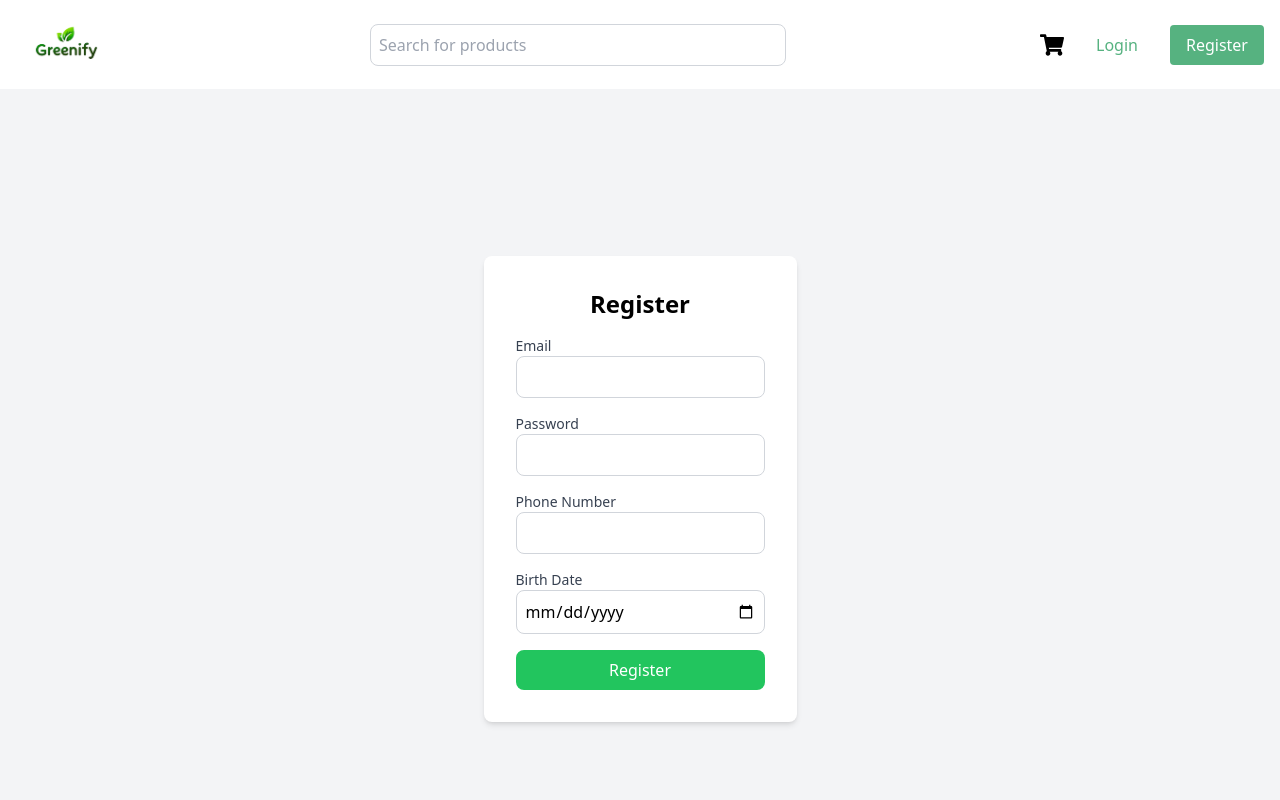
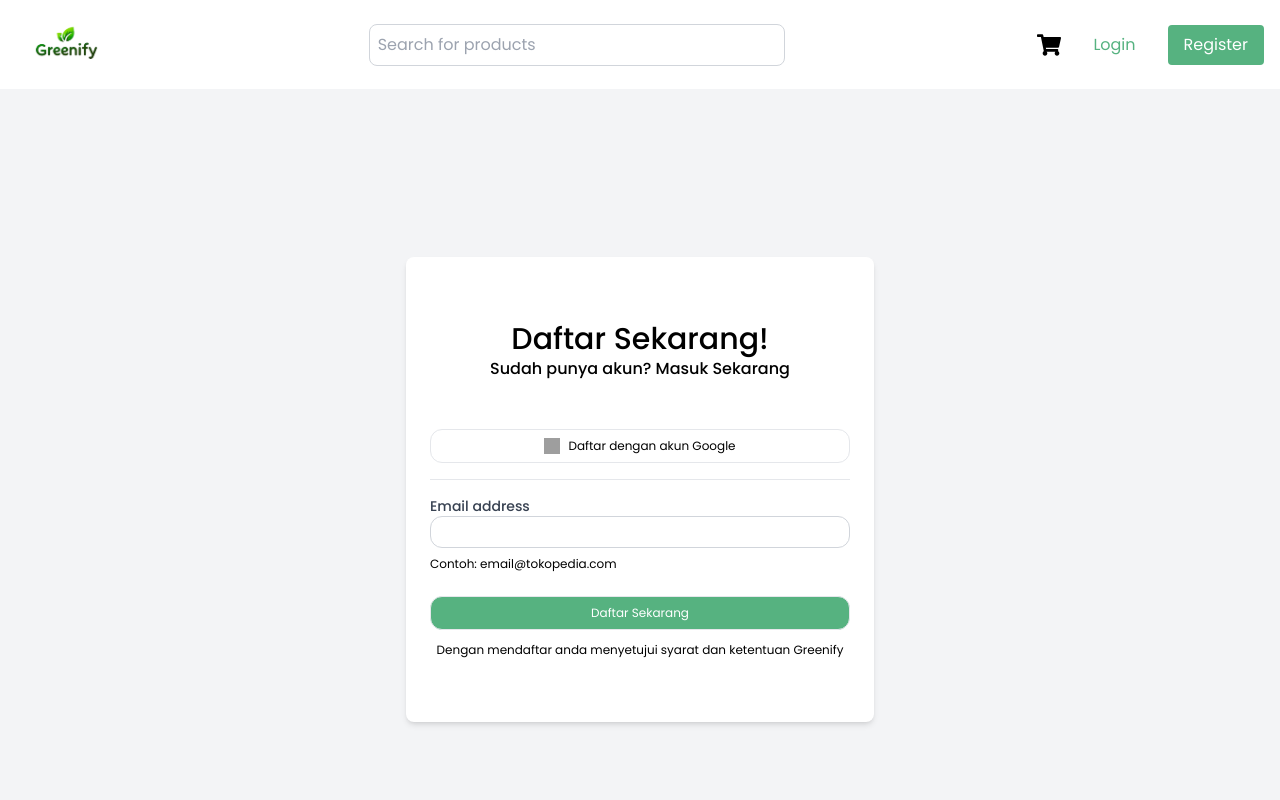
Before and after one commit to Greenify-revou/greenify-client, a Next.js app: page /register in a window 1280 px wide. Shown: the top 800 px of the page. Built offline with nearby package versions, Linux system fonts and the light colour scheme; grey boxes are pictures that could not be loaded.

Commit message:
update feature login,register,page
update feature login,register,page restyling forgot password,email verif.

```diff
--- a/src/components/ForgotPassword/EmailForm.tsx
+++ b/src/components/ForgotPassword/EmailForm.tsx
@@ -15,7 +15,7 @@ const EmailForm = () => {
   return (
     <form
       onSubmit={handleSubmit}
-      className="max-w-sm mx-auto bg-white p-8 rounded-lg shadow-md"
+      className="max-w-md w-full mx-auto bg-white p-8 rounded-lg shadow-md py-36"
     >
       <h2 className="text-2xl font-semibold text-center mb-4">
         Forgot Password
@@ -38,7 +38,7 @@ const EmailForm = () => {
       </div>
       <button
         type="submit"
-        className="w-full py-2 bg-blue-500 text-white rounded-lg hover:bg-blue-400 transition"
+        className="w-full py-2 bg-[#56B280] text-white rounded-lg hover:bg-green-400 transition"
       >
         Send Verification Code
       </button>
--- a/src/components/ForgotPassword/ResetPasswordForm.tsx
+++ b/src/components/ForgotPassword/ResetPasswordForm.tsx
@@ -17,7 +17,7 @@ const ResetPasswordForm = () => {
   return (
     <form
       onSubmit={handleSubmit}
-      className="max-w-sm mx-auto bg-white p-8 rounded-lg shadow-md"
+      className="max-w-md w-full mx-auto bg-white p-8 rounded-lg shadow-md py-32"
     >
       <h2 className="text-2xl font-semibold text-center mb-4">Reset Password</h2>
       <div className="mb-4">
@@ -48,7 +48,7 @@ const ResetPasswordForm = () => {
       </div>
       <button
         type="submit"
-        className="w-full py-2 bg-green-500 text-white rounded-lg hover:bg-green-400 transition"
+        className="w-full py-2 bg-[#56B280] text-white rounded-lg hover:bg-green-400 transition"
       >
         Reset Password
       </button>
--- a/src/components/ForgotPassword/VerificationForm.tsx
+++ b/src/components/ForgotPassword/VerificationForm.tsx
@@ -2,12 +2,32 @@ import { useState } from "react";
 import { useRouter } from "next/router";
 
 const VerificationForm = () => {
-  const [code, setCode] = useState("");
+  const [otp, setOtp] = useState(Array(4).fill(""));
   const router = useRouter();
 
-  const handleSubmit = (e: React.FormEvent) => {
+  const handleChange = (value, index) => {
+    const newOtp = [...otp];
+    newOtp[index] = value.slice(-1);
+    setOtp(newOtp);
+
+
+    if (value && index < otp.length - 1) {
+      const nextInput = document.getElementById(`otp-${index + 1}`);
+      if (nextInput) nextInput.focus();
+    }
+  };
+
+  const handleKeyDown = (e, index) => {
+    if (e.key === "Backspace" && !otp[index] && index > 0) {
+      const prevInput = document.getElementById(`otp-${index - 1}`);
+      if (prevInput) prevInput.focus();
+    }
+  };
+
+  const handleSubmit = (e) => {
     e.preventDefault();
-    console.log("Verifying code:", code);
+    const otpCode = otp.join("");
+    console.log("Verifying OTP code:", otpCode);
 
     router.push("/forgot-password/reset");
   };
@@ -15,33 +35,47 @@ const VerificationForm = () => {
   return (
     <form
       onSubmit={handleSubmit}
-      className="max-w-sm mx-auto bg-white p-8 rounded-lg shadow-md"
+      className="max-w-md w-full mx-auto bg-white p-8 rounded-lg shadow-md py-32"
     >
       <h2 className="text-2xl font-semibold text-center mb-4">
-        Verification Code
+        Email Verification
       </h2>
       <p className="text-gray-600 text-sm mb-6 text-center">
-        Enter the verification code sent to your email.
+        Enter the numeric OTP code that has been sent to your email.
       </p>
-      <div className="mb-4">
-        <label htmlFor="code" className="block text-sm font-medium text-gray-700">
-          Verification Code
-        </label>
-        <input
-          type="text"
-          id="code"
-          value={code}
-          onChange={(e) => setCode(e.target.value)}
-          className="w-full p-2 border border-gray-300 rounded-lg focus:ring-2 focus:ring-blue-500"
-          required
-        />
+
+      <div className="flex justify-center gap-2 mb-6">
+        {otp.map((digit, index) => (
+          <input
+            key={index}
+            id={`otp-${index}`}
+            type="text"
+            value={digit}
+            onChange={(e) => handleChange(e.target.value, index)}
+            onKeyDown={(e) => handleKeyDown(e, index)}
+            className="w-12 h-12 text-center text-xl border border-gray-300 rounded-md focus:ring-2 focus:ring-blue-500"
+            maxLength={1}
+            required
+          />
+        ))}
       </div>
+
       <button
         type="submit"
-        className="w-full py-2 bg-blue-500 text-white rounded-lg hover:bg-blue-400 transition"
+        className="w-full py-2 bg-[#56B280] text-white rounded-lg hover:bg-green-400 transition"
       >
-        Verify Code
+        Next
       </button>
+
+      <div className="text-center mt-4">
+        <button
+          type="button"
+          onClick={() => console.log("Resend OTP")}
+          className="text-blue-500 hover:underline"
+        >
+          Didn't get the code? Resend Code
+        </button>
+      </div>
     </form>
   );
 };
--- a/src/components/LoginForm/index.tsx
+++ b/src/components/LoginForm/index.tsx
@@ -1,75 +1,111 @@
-import { useState } from "react";
-import { useRouter } from "next/router";
+import { useState } from 'react'
+import { useRouter } from 'next/router'
+import Link from 'next/link'
 
 const LoginForm = () => {
-  const [email, setEmail] = useState("");
-  const [password, setPassword] = useState("");
-  const [rememberMe, setRememberMe] = useState(false);
-  const router = useRouter();
+  const [email, setEmail] = useState('')
+  const [password, setPassword] = useState('')
+  const [rememberMe, setRememberMe] = useState(false)
+  const router = useRouter()
 
   const handleSubmit = (e: React.FormEvent) => {
-    e.preventDefault();
-    console.log("Login with:", { email, password, rememberMe });
-  };
+    e.preventDefault()
+    console.log('Login with:', { email, password, rememberMe })
+  }
 
   const handleForgotPassword = () => {
-    router.push("/forgot-password/email");
-  };
+    router.push('/forgot-password/email')
+  }
 
   return (
-    <form onSubmit={handleSubmit} className="max-w-sm mx-auto bg-white p-8 rounded-lg shadow-md">
-      <h2 className="text-2xl font-semibold text-center mb-4">Login</h2>
-      <div className="mb-4">
-        <label htmlFor="email" className="block text-sm font-medium text-gray-700">Email</label>
+    <form
+      onSubmit={handleSubmit}
+      className='max-w-md w-full mx-auto bg-white p-8 rounded-lg shadow-md py-16'
+    >
+      <h2 className='text-3xl font-medium text-center mb-2'>
+      Log In
+      </h2>
+      <p className='text-base font-medium text-center mb-12'>
+        Don't have an account ?{' '}
+        <Link
+          href='/register'
+          className='text-dark-green hover:opacity-50 transition-all duration-300'
+        >
+          Register Now
+        </Link>
+      </p>
+      <div className='mb-4'>
+        <label htmlFor='email' className='block text-sm font-medium text-black'>
+          Email address
+        </label>
         <input
-          type="email"
-          id="email"
+          type='email'
+          id='email'
           value={email}
           onChange={(e) => setEmail(e.target.value)}
-          className="w-full p-2 border border-gray-300 rounded-lg focus:ring-2 focus:ring-blue-500"
+          className='w-full h-8 py-2 px-2.5 border border-gray-300 rounded-xl focus:ring-2 focus:ring-dark-green focus:outline-none text-sm'
           required
         />
       </div>
-      <div className="mb-4">
-        <label htmlFor="password" className="block text-sm font-medium text-gray-700">Password</label>
+      <div className='mb-4'>
+        <div className='flex justify-between items-center'>
+          <label
+            htmlFor='password'
+            className='block text-sm font-medium text-black'
+          >
+            Password
+          </label>
+          <button
+            type='button'
+            onClick={handleForgotPassword}
+            className='text-blue-500 text-xs hover:underline'
+          >
+            Forgot Password?
+          </button>
+        </div>
         <input
-          type="password"
-          id="password"
+          type='password'
+          id='password'
           value={password}
           onChange={(e) => setPassword(e.target.value)}
-          className="w-full p-2 border border-gray-300 rounded-lg focus:ring-2 focus:ring-blue-500"
+          className='w-full h-8 py-2 px-2.5 border border-gray-300 rounded-xl focus:ring-2 focus:ring-dark-green focus:outline-none text-sm'
           required
         />
       </div>
 
       {/* Remember Me Checkbox */}
-      <div className="mb-4 flex items-center">
+      <div className='mb-4 flex items-center'>
         <input
-          type="checkbox"
-          id="rememberMe"
+          type='checkbox'
+          id='rememberMe'
           checked={rememberMe}
           onChange={(e) => setRememberMe(e.target.checked)}
-          className="h-4 w-4 text-blue-500 focus:ring-blue-500"
+          className='h-4 w-4 text-blue-500 focus:ring-blue-500'
         />
-        <label htmlFor="rememberMe" className="ml-2 text-sm text-gray-700">Remember Me</label>
+        <label htmlFor='rememberMe' className='ml-2 text-sm text-gray-700'>
+          Remember Me
+        </label>
       </div>
 
       {/* Forgot Password */}
-      <div className="mb-4 text-right">
-        <button
-          type="button"
-          onClick={handleForgotPassword}
-          className="text-blue-500 text-sm hover:underline"
-        >
-          Forgot Password?
-        </button>
-      </div>
+      <div className='mb-4 text-right'></div>
 
-      <button type="submit" className="w-full py-2 bg-blue-500 text-white rounded-lg hover:bg-blue-400 transition">
+      <button
+        type='submit'
+        className='w-full h-8 bg-[#56B280] border border-gray-300 rounded-xl focus:ring-2 focus:ring-[#56B280] focus:outline-none text-sm text-white hover:bg-green-400'
+      >
         Login
       </button>
+      <hr className='my-4' />
+      <button
+        type='button'
+        className='flex gap-4 justify-center items-center w-full h-8 bg-white border border-gray-300 rounded-xl focus:ring-2 focus:ring-[#56B280] focus:outline-none text-sm'
+      >
+        <img src='/public/google-icon.svg' alt='Google' className='w-4 h-4' />
+        Sign Up with Google Account
+      </button>
     </form>
-  );
-};
+  )
+}
 
-export default LoginForm;
+export default LoginForm
--- a/src/components/RegisterForm/index.tsx
+++ b/src/components/RegisterForm/index.tsx
@@ -1,70 +1,66 @@
 import { useState } from "react";
 
-const RegisterForm = () => {
+const RegisterForm = ({ onNext }) => {
   const [email, setEmail] = useState("");
-  const [password, setPassword] = useState("");
-  const [phone, setPhone] = useState("");
-  const [birthDate, setBirthDate] = useState("");
 
-  const handleSubmit = (e: React.FormEvent) => {
+  const handleSubmit = (e) => {
     e.preventDefault();
-
-    console.log("Register with:", { email, password, phone, birthDate });
+    console.log("Email submitted:", email);
+    onNext();
   };
 
   return (
-    <form onSubmit={handleSubmit} className="max-w-sm mx-auto bg-white p-8 rounded-lg shadow-md">
-      <h2 className="text-2xl font-semibold text-center mb-4">Register</h2>
+    <form
+      onSubmit={handleSubmit}
+      className="max-w-[468px] w-full mx-auto bg-white p-6 rounded-lg shadow-md py-16"
+    >
+      <h2 className="text-3xl font-medium text-center">Daftar Sekarang!</h2>
+      <p className="text-base font-medium text-center mb-12">
+        Sudah punya akun? Masuk Sekarang
+      </p>
+
+      <button
+        type="button"
+        className="flex justify-center items-center gap-2 w-full py-2 min-h-8 text-xs rounded-xl bg-white hover:bg-gray-200 border transition-all duration-300"
+      >
+        <img
+          src="../images/google-icon.svg"
+          alt="Google Logo"
+          className="w-4 h-4"
+        />
+        Daftar dengan akun Google
+      </button>
+
+      <hr className="my-4" />
+
       <div className="mb-4">
-        <label htmlFor="email" className="block text-sm font-medium text-gray-700">Email</label>
+        <label
+          htmlFor="email"
+          className="block text-sm font-medium text-gray-700"
+        >
+          Email address
+        </label>
         <input
           type="email"
           id="email"
           value={email}
           onChange={(e) => setEmail(e.target.value)}
-          className="w-full p-2 border border-gray-300 rounded-lg focus:ring-2 focus:ring-blue-500"
+          className="w-full h-8 py-2 px-2.5 border border-gray-300 rounded-xl focus:ring-2 focus:ring-dark-green focus:outline-none text-sm"
           required
         />
-      </div>
-      <div className="mb-4">
-        <label htmlFor="password" className="block text-sm font-medium text-gray-700">Password</label>
-        <input
-          type="password"
-          id="password"
-          value={password}
-          onChange={(e) => setPassword(e.target.value)}
-          className="w-full p-2 border border-gray-300 rounded-lg focus:ring-2 focus:ring-blue-500"
-          required
-        />
-      </div>
-      {/* Input Nomor Telepon */}
-      <div className="mb-4">
-        <label htmlFor="phone" className="block text-sm font-medium text-gray-700">Phone Number</label>
-        <input
-          type="tel"
-          id="phone"
-          value={phone}
-          onChange={(e) => setPhone(e.target.value)}
-          className="w-full p-2 border border-gray-300 rounded-lg focus:ring-2 focus:ring-blue-500"
-          required
-        />
-      </div>
-      {/* Input Tanggal Lahir */}
-      <div className="mb-4">
-        <label htmlFor="birthDate" className="block text-sm font-medium text-gray-700">Birth Date</label>
-        <input
-          type="date"
-          id="birthDate"
-          value={birthDate}
-          onChange={(e) => setBirthDate(e.target.value)}
-          className="w-full p-2 border border-gray-300 rounded-lg focus:ring-2 focus:ring-blue-500"
-          required
-        />
+        <p className="text-xs font-light mt-2 mb-6">Contoh: email@tokopedia.com</p>
       </div>
 
-      <button type="submit" className="w-full py-2 bg-green-500 text-white rounded-lg hover:bg-green-400">
-        Register
+      <button
+        type="submit"
+        className="w-full py-2 mb-3 min-h-8 text-xs rounded-xl text-white hover:text-black bg-[#56B280] hover:bg-normal-green focus:ring-2 focus:ring-dark-green focus:outline-none border transition-all duration-300"
+      >
+        Daftar Sekarang
       </button>
+
+      <p className="text-xs font-light text-center">
+        Dengan mendaftar anda menyetujui syarat dan ketentuan Greenify
+      </p>
     </form>
   );
 };
--- /dev/null
+++ b/src/components/RegisterFormBiodata/index.tsx
@@ -0,0 +1,136 @@
+import { useState } from 'react';
+
+const RegisterFormBiodata = () => {
+  const [formData, setFormData] = useState({
+    fullName: '',
+    password: '',
+    confirmPassword: '',
+    birthDate: { year: '', month: '', day: '' },
+  });
+
+  const handleChange = (e) => {
+    const { name, value } = e.target;
+
+    if (name === 'year' || name === 'month' || name === 'day') {
+      setFormData((prev) => ({
+        ...prev,
+        birthDate: { ...prev.birthDate, [name]: value },
+      }));
+    } else {
+      setFormData((prev) => ({
+        ...prev,
+        [name]: value,
+      }));
+    }
+  };
+
+  const handleSubmit = (e) => {
+    e.preventDefault();
+
+    if (formData.password !== formData.confirmPassword) {
+      alert('Password dan Konfirmasi Password tidak cocok');
+      return;
+    }
+
+    console.log('Register Data:', formData);
+  };
+
+  return (
+    <form
+      onSubmit={handleSubmit}
+      className="max-w-[468px] w-full mx-auto bg-white p-6 rounded-lg shadow-md py-16"
+    >
+      <h2 className="text-3xl font-medium text-center">Biodata</h2>
+      <p className="text-base font-medium text-center mb-12">
+        Isi data pribadi kamu untuk melakukan registrasi akun greenify
+      </p>
+
+      <div className="mb-4">
+        <label htmlFor="fullName" className="block text-sm font-medium text-gray-700">
+          Nama Lengkap
+        </label>
+        <input
+          type="text"
+          id="fullName"
+          name="fullName"
+          value={formData.fullName}
+          onChange={handleChange}
+          className="w-full h-8 py-2 px-2.5 border border-gray-300 rounded-xl focus:ring-2 focus:ring-dark-green focus:outline-none text-sm"
+          required
+        />
+      </div>
+
+      <div className="mb-4">
+        <label htmlFor="password" className="block text-sm font-medium text-gray-700">
+          Password
+        </label>
+        <input
+          type="password"
+          id="password"
+          name="password"
+          value={formData.password}
+          onChange={handleChange}
+          className="w-full h-8 py-2 px-2.5 border border-gray-300 rounded-xl focus:ring-2 focus:ring-dark-green focus:outline-none text-sm"
+          required
+        />
+      </div>
+
+      <div className="mb-4">
+        <label htmlFor="confirmPassword" className="block text-sm font-medium text-gray-700">
+          Konfirmasi Password
+        </label>
+        <input
+          type="password"
+          id="confirmPassword"
+          name="confirmPassword"
+          value={formData.confirmPassword}
+          onChange={handleChange}
+          className="w-full h-8 py-2 px-2.5 border border-gray-300 rounded-xl focus:ring-2 focus:ring-dark-green focus:outline-none text-sm"
+          required
+        />
+      </div>
+
+      <div className="mb-4">
+        <label className="block text-sm font-medium text-gray-700">Date of Birth</label>
+        <div className="flex gap-2">
+          <input
+            type="number"
+            name="year"
+            placeholder="Year"
+            value={formData.birthDate.year}
+            onChange={handleChange}
+            className="w-1/3 h-8 py-2 px-2.5 border border-gray-300 rounded-xl focus:ring-2 focus:ring-dark-green focus:outline-none text-sm"
+            required
+          />
+          <input
+            type="number"
+            name="month"
+            placeholder="Month"
+            value={formData.birthDate.month}
+            onChange={handleChange}
+            className="w-1/3 h-8 py-2 px-2.5 border border-gray-300 rounded-xl focus:ring-2 focus:ring-dark-green focus:outline-none text-sm"
+            required
+          />
+          <input
+            type="number"
+            name="day"
+            placeholder="Day"
+            value={formData.birthDate.day}
+            onChange={handleChange}
+            className="w-1/3 h-8 py-2 px-2.5 border border-gray-300 rounded-xl focus:ring-2 focus:ring-dark-green focus:outline-none text-sm"
+            required
+          />
+        </div>
+      </div>
+
+      <button
+        type="submit"
+        className="w-full py-2 mb-3 min-h-8 text-xs rounded-xl text-white hover:text-black bg-[#56B280] hover:bg-normal-green focus:ring-2 focus:ring-dark-green focus:outline-none border transition-all duration-300"
+      >
+        REGISTER
+      </button>
+    </form>
+  );
+};
+
+export default RegisterFormBiodata;
--- a/src/pages/_document.tsx
+++ b/src/pages/_document.tsx
@@ -2,14 +2,20 @@ import { Html, Head, Main, NextScript } from "next/document";
 
 export default function Document() {
   return (
-    <Html lang="en">
+    <Html lang='en'>
       <Head>
-        <link rel="shortcut icon" href="/favicon.png" />
+        <link
+          href='https://fonts.googleapis.com/css2?family=Poppins:wght@400;500;600;700&display=swap'
+          rel='stylesheet'
+        />
+        <meta name='viewport' content='width=device-width, initial-scale=1' />
+        <meta name='description' content='Your website description here' />
+        <link rel='icon' href='/favicon.ico' />
       </Head>
-      <body className="antialiased">
+      <body className='antialiased'>
         <Main />
         <NextScript />
       </body>
     </Html>
-  );
+  )
 }
--- a/src/pages/register/index.tsx
+++ b/src/pages/register/index.tsx
@@ -1,9 +1,18 @@
+import { useState } from "react";
 import RegisterForm from "../../components/RegisterForm";
+import RegisterFormBiodata from "../../components/RegisterFormBiodata";
 
 const RegisterPage = () => {
+  const [step, setStep] = useState(1); // 1: Email Form, 2: Biodata Form
+
+  const handleNextStep = () => {
+    setStep(2); // Pindah ke form biodata
+  };
+
   return (
     <div className="min-h-screen flex items-center justify-center bg-gray-100">
-      <RegisterForm />
+      {step === 1 && <RegisterForm onNext={handleNextStep} />}
+      {step === 2 && <RegisterFormBiodata />}
     </div>
   );
 };
--- a/src/styles/globals.css
+++ b/src/styles/globals.css
@@ -12,10 +12,11 @@
     --background: #0a0a0a;
     --foreground: #ededed;
   }
-}
+} */
 
 body {
-  color: var(--foreground);
+  font-family: 'Poppins', Arial, Helvetica, sans-serif;
+  /* color: var(--foreground);
   background: var(--background);
-  font-family: Arial, Helvetica, sans-serif;
-} */
+  font-family: Arial, Helvetica, sans-serif; */
+}
```
Also changed, not shown: public/google-icon-logo.svg (added).
